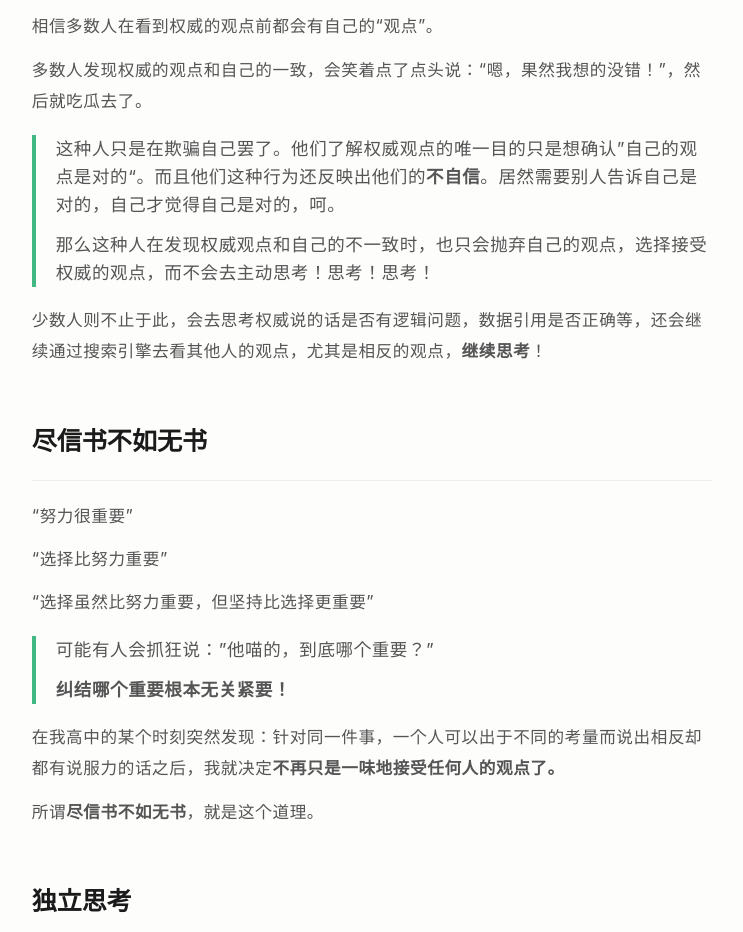
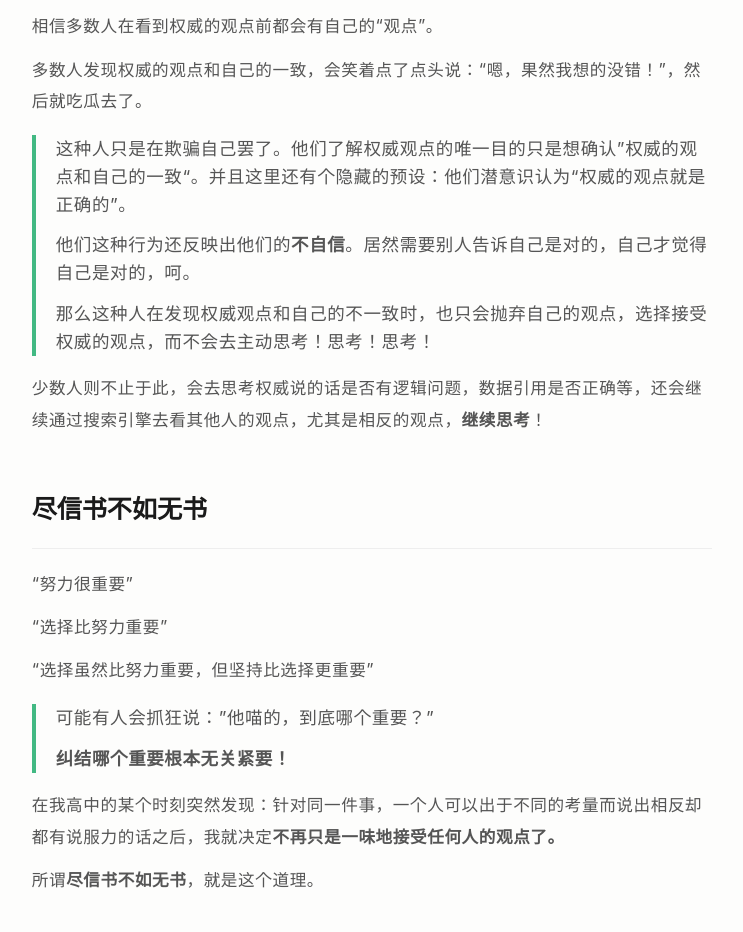
Before and after one commit to shuiRong/shuiRong.github.io, a plain HTML site: page 2018/07/25/我眼中的权威/index.html in a window 1280 px wide. Shown: the part 1560-2492 px from the top of the page, without its empty margins (272-1015 px from the left). Drawn offline with nearby package versions, Linux system fonts and the light colour scheme; some packages are replaced by stand-ins of ours; no server answers; a script that the page names is missing.

Commit message:
Site updated: 2018-07-26 22:10:28

```diff
--- a/2018/07/25/我眼中的权威/index.html
+++ b/2018/07/25/我眼中的权威/index.html
@@ -111,7 +111,8 @@
 <p>相信多数人在看到权威的观点前都会有自己的“观点”。</p>
 <p>多数人发现权威的观点和自己的一致，会笑着点了点头说：“嗯，果然我想的没错！”，然后就吃瓜去了。</p>
 <blockquote>
-<p>这种人只是在欺骗自己罢了。他们了解权威观点的唯一目的只是想确认”自己的观点是对的“。而且他们这种行为还反映出他们的<strong>不自信</strong>。居然需要别人告诉自己是对的，自己才觉得自己是对的，呵。</p>
+<p>这种人只是在欺骗自己罢了。他们了解权威观点的唯一目的只是想确认”权威的观点和自己的一致“。并且这里还有个隐藏的预设：他们潜意识认为“权威的观点就是正确的”。</p>
+<p>他们这种行为还反映出他们的<strong>不自信</strong>。居然需要别人告诉自己是对的，自己才觉得自己是对的，呵。</p>
 <p>那么这种人在发现权威观点和自己的不一致时，也只会抛弃自己的观点，选择接受权威的观点，而不会去主动思考！思考！思考！</p>
 </blockquote>
 <p>少数人则不止于此，会去思考权威说的话是否有逻辑问题，数据引用是否正确等，还会继续通过搜索引擎去看其他人的观点，尤其是相反的观点，<strong>继续思考</strong>！</p>
--- a/search.xml
+++ b/search.xml
@@ -27,7 +27,8 @@
 <p>相信多数人在看到权威的观点前都会有自己的“观点”。</p>
 <p>多数人发现权威的观点和自己的一致，会笑着点了点头说：“嗯，果然我想的没错！”，然后就吃瓜去了。</p>
 <blockquote>
-<p>这种人只是在欺骗自己罢了。他们了解权威观点的唯一目的只是想确认”自己的观点是对的“。而且他们这种行为还反映出他们的<strong>不自信</strong>。居然需要别人告诉自己是对的，自己才觉得自己是对的，呵。</p>
+<p>这种人只是在欺骗自己罢了。他们了解权威观点的唯一目的只是想确认”权威的观点和自己的一致“。并且这里还有个隐藏的预设：他们潜意识认为“权威的观点就是正确的”。</p>
+<p>他们这种行为还反映出他们的<strong>不自信</strong>。居然需要别人告诉自己是对的，自己才觉得自己是对的，呵。</p>
 <p>那么这种人在发现权威观点和自己的不一致时，也只会抛弃自己的观点，选择接受权威的观点，而不会去主动思考！思考！思考！</p>
 </blockquote>
 <p>少数人则不止于此，会去思考权威说的话是否有逻辑问题，数据引用是否正确等，还会继续通过搜索引擎去看其他人的观点，尤其是相反的观点，<strong>继续思考</strong>！</p>
@@ -222,9 +223,9 @@
 
         <tags>
 
+            <tag> 一些思考 </tag>
+
             <tag> 选择 </tag>
-
-            <tag> 一些思考 </tag>
 
             <tag> 人生经验 </tag>
 
```
Also changed, not shown: 2018/06/24/你选择了生活，不是生活选择了你/index.html (+1 -1 lines), index.html (+1 -1 lines).
